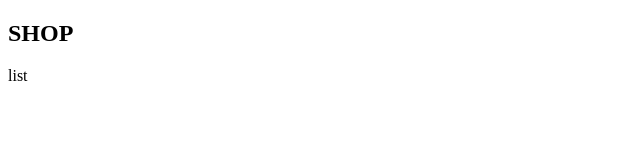
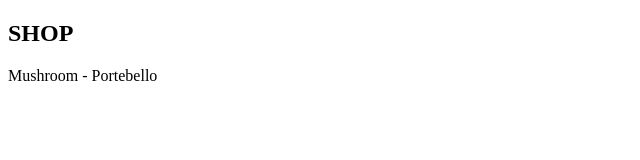
Before and after one commit to swethav08711/Coding2_eval2, a React (Create React App) app: page / in a window 1280 px wide. Shown: the top 160 px of the page, without its empty margins (0-640 px from the left). Built offline with nearby package versions, Linux system fonts and the light colour scheme.

Commit message:
creating template and setting up redux

```diff
--- a/src/container/ProductContainer.js
+++ b/src/container/ProductContainer.js
@@ -1,7 +1,16 @@
 import React from "react"
+import { useSelector } from "react-redux"
 
 const ProductContainer = () => {
-  return <div>container</div>
+  const product = useSelector(state => state.allProducts.product)
+
+  const { id, name, price } = product[0]
+  console.log(product)
+  return (
+    <div>
+      <div>{name}</div>
+    </div>
+  )
 }
 
 export default ProductContainer
--- a/src/container/ProductList.js
+++ b/src/container/ProductList.js
@@ -1,7 +1,15 @@
 import React from "react"
+import { useSelector } from "react-redux"
+import ProductContainer from "./ProductContainer"
 
 const ProductList = () => {
-  return <div>list</div>
+  const product = useSelector(state => state)
+  console.log(product)
+  return (
+    <>
+      <ProductContainer />
+    </>
+  )
 }
 
 export default ProductList
```
